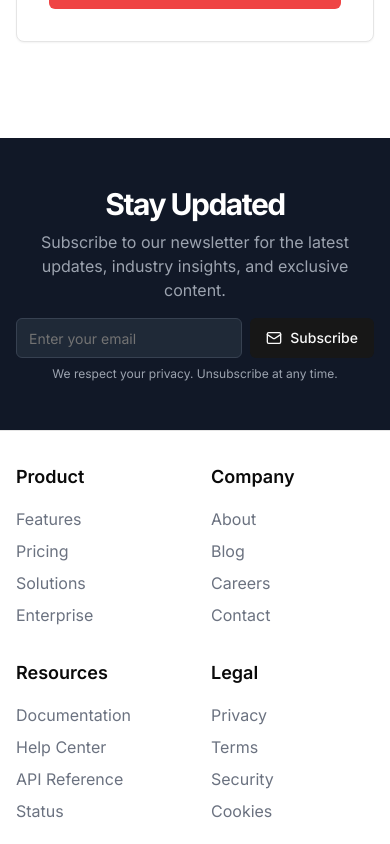
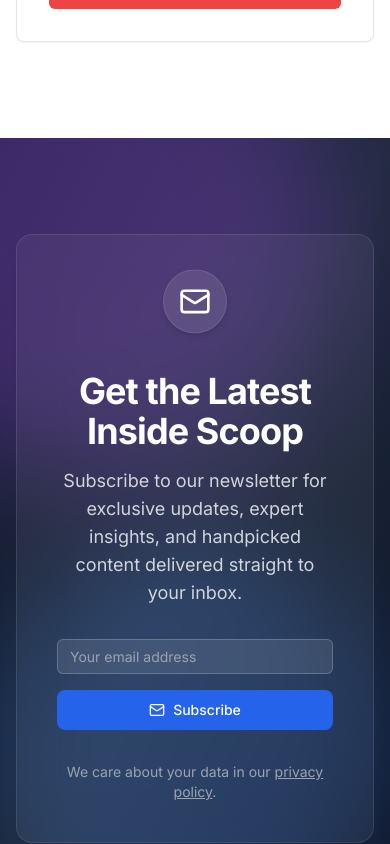
Before and after one commit to YasserEsam/Elevate-soft, a Next.js app: page / in a window 390 px wide. Shown: the part 6040-6884 px from the top of the page. Built offline with nearby package versions, Linux system fonts and the light colour scheme.

Commit message:
new design for the newsletter section

```diff
--- a/components/sections/Newsletter.tsx
+++ b/components/sections/Newsletter.tsx
@@ -3,38 +3,61 @@
 import { Button } from "@/components/ui/button";
 import { Input } from "@/components/ui/input";
 import { Mail } from "lucide-react";
+import { motion } from "framer-motion";
 
 export default function Newsletter() {
   return (
-    <section className="w-full py-12 md:py-24 lg:py-32 bg-gray-900">
-      <div className="max-w-7xl mx-auto  px-4 md:px-6">
-        <div className="flex flex-col items-center justify-center space-y-4 text-center">
-          <div className="space-y-2">
-            <h2 className="text-3xl font-bold tracking-tighter text-white sm:text-4xl md:text-5xl">
-              Stay Updated
+    <section className="relative overflow-hidden bg-gradient-to-br from-[#0f172a] via-[#1e293b] to-[#0f172a] py-24 px-4 sm:px-6 lg:px-8">
+      {/* Background glow */}
+      <div className="absolute -top-40 -left-40 w-[500px] h-[500px] bg-purple-500 opacity-30 rounded-full blur-3xl z-0"></div>
+      <div className="absolute bottom-0 right-0 w-[400px] h-[400px] bg-blue-500 opacity-20 rounded-full blur-2xl z-0"></div>
+
+      <div className="relative z-10 max-w-3xl mx-auto text-center backdrop-blur-xl bg-white/5 p-10 rounded-2xl border border-white/10 shadow-xl space-y-8">
+        {/* Floating Mail Icon */}
+        <motion.div
+          animate={{
+            y: [0, -10, 0],
+          }}
+          transition={{
+            duration: 3,
+            repeat: Infinity,
+            ease: "easeInOut",
+          }}
+          className="flex justify-center"
+        >
+          <div className="w-16 h-16 flex items-center justify-center rounded-full bg-white/10 border border-white/10 shadow-md text-white">
+            <Mail className="h-8 w-8" />
+          </div>
+        </motion.div>
+
+        <div className="space-y-4">
+          <h2 className="text-4xl sm:text-5xl font-bold text-white tracking-tight">
+            Get the Latest Inside Scoop
           </h2>
-            <p className="mx-auto max-w-[700px] text-gray-400 md:text-xl/relaxed lg:text-base/relaxed xl:text-xl/relaxed">
-              Subscribe to our newsletter for the latest updates, industry insights, and exclusive content.
+          <p className="text-gray-300 text-lg max-w-xl mx-auto">
+            Subscribe to our newsletter for exclusive updates, expert insights, and handpicked content delivered straight to your inbox.
           </p>
         </div>
-          <div className="w-full max-w-sm space-y-2">
-            <form className="flex space-x-2">
+
+        <form className="flex flex-col sm:flex-row gap-4 sm:gap-2 w-full max-w-xl mx-auto">
           <Input
-                className="max-w-lg flex-1 bg-gray-800 text-white border-gray-700"
-                placeholder="Enter your email"
+            className="flex-1 bg-white/10 text-white placeholder:text-gray-400 border border-white/20 focus:ring-2 focus:ring-blue-500"
             type="email"
+            placeholder="Your email address"
             required
           />
-              <Button type="submit" className="bg-primary hover:bg-primary/90">
+          <Button
+            type="submit"
+            className="bg-blue-600 hover:bg-blue-700 text-white px-6 py-2 rounded-lg transition-all"
+          >
             <Mail className="mr-2 h-4 w-4" />
             Subscribe
           </Button>
         </form>
-            <p className="text-xs text-gray-400">
-              We respect your privacy. Unsubscribe at any time.
+
+        <p className="text-sm text-gray-400">
+          We care about your data in our <a href="#" className="underline hover:text-white">privacy policy</a>.
         </p>
-          </div>
-        </div>
       </div>
     </section>
   );
```
Lines whose indentation alone changed are shown as unchanged.
